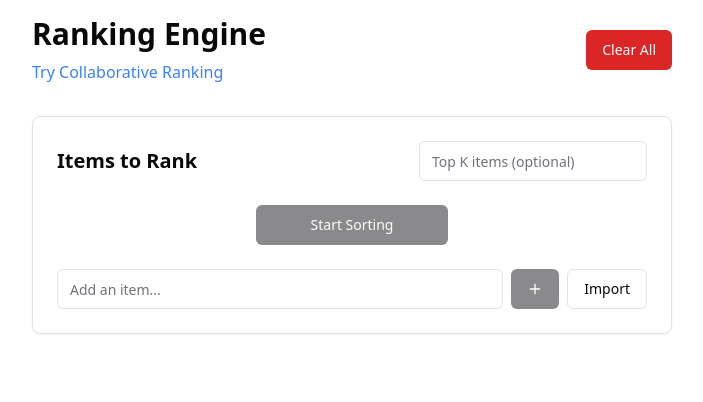
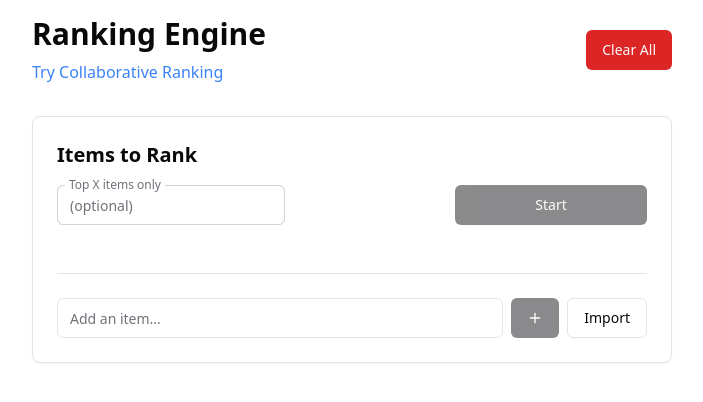
Before and after one commit to MrGreenTea/ranking-engine, a SvelteKit app: page / in a window 1280 px wide. Shown: the top 402 px of the page, without its empty margins (288-991 px from the left). Built offline with nearby package versions, Linux system fonts and the light colour scheme.

Commit message:
feat: better item entry layout

```diff
--- a/src/routes/components/CreatePhase.svelte
+++ b/src/routes/components/CreatePhase.svelte
@@ -50,10 +50,12 @@
 	}
 
 	function importItems() {
-		const newItems = importText
-			.split('\n')
-			.map((item) => item.trim())
-			.filter((item) => item.length > 0 && !items.value.includes(item));
+		const newItems = new Set(
+			importText
+				.split('\n')
+				.map((item) => item.trim())
+				.filter((item) => item.length > 0 && !items.value.includes(item))
+		);
 
 		items.value = [...items.value, ...newItems];
 		importText = '';
@@ -62,29 +64,48 @@
 </script>
 
 <Card class="p-6">
-	<div class="mb-6 flex items-center justify-between">
+	<div class="flex items-center justify-between">
 		<h2 class="text-xl font-semibold">Items to Rank</h2>
-		<div class="flex items-center gap-4">
+	</div>
+
+	<div class="flex min-h-20 justify-between gap-2 pt-4">
+		<div class="relative">
+			<label
+				class="absolute -top-2 left-2 inline-block rounded-lg bg-white px-1 text-xs font-medium text-muted-foreground"
+				for="top-k"
+			>
+				Top X items only
+			</label>
 			<Input
 				type="number"
 				min="1"
-				placeholder="Top K items (optional)"
+				placeholder="(optional)"
 				bind:value={topK.value}
-				class="w-48"
+				class="block w-full rounded-md bg-white px-3 py-1.5 text-base text-gray-900 outline outline-1 -outline-offset-1 outline-gray-300 placeholder:text-gray-400 focus:outline focus:outline-2 focus:-outline-offset-2 focus:outline-indigo-600 sm:text-sm/6"
+				id="top-k"
+				name="top-k"
 			/>
+		</div>
+		<div>
+			<Button disabled={items.value.length < 2} onclick={onStartSorting} class="w-48">Start</Button>
+
+			{#if items.value.length > 2}
+				<div
+					transition:fade={{ duration: 100 }}
+					class="p-1 text-center text-sm text-muted-foreground"
+				>
+					{#if estimatedComparisons.min == estimatedComparisons.max}
+						{estimatedComparisons.min}
+					{:else}
+						{estimatedComparisons.min} - {estimatedComparisons.max}
+					{/if}
+					comparisons
+				</div>
+			{/if}
 		</div>
 	</div>
 
-	<div class="mb-6 flex flex-col items-center justify-center gap-2">
-		<Button disabled={items.value.length < 2} onclick={onStartSorting} class="w-48"
-			>Start Sorting</Button
-		>
-		{#if items.value.length > 2}
-			<div class="text-sm text-muted-foreground">
-				{estimatedComparisons.min} - {estimatedComparisons.max} comparisons
-			</div>
-		{/if}
-	</div>
+	<hr class="my-6" />
 
 	<div class="flex gap-2">
 		<Input
```
